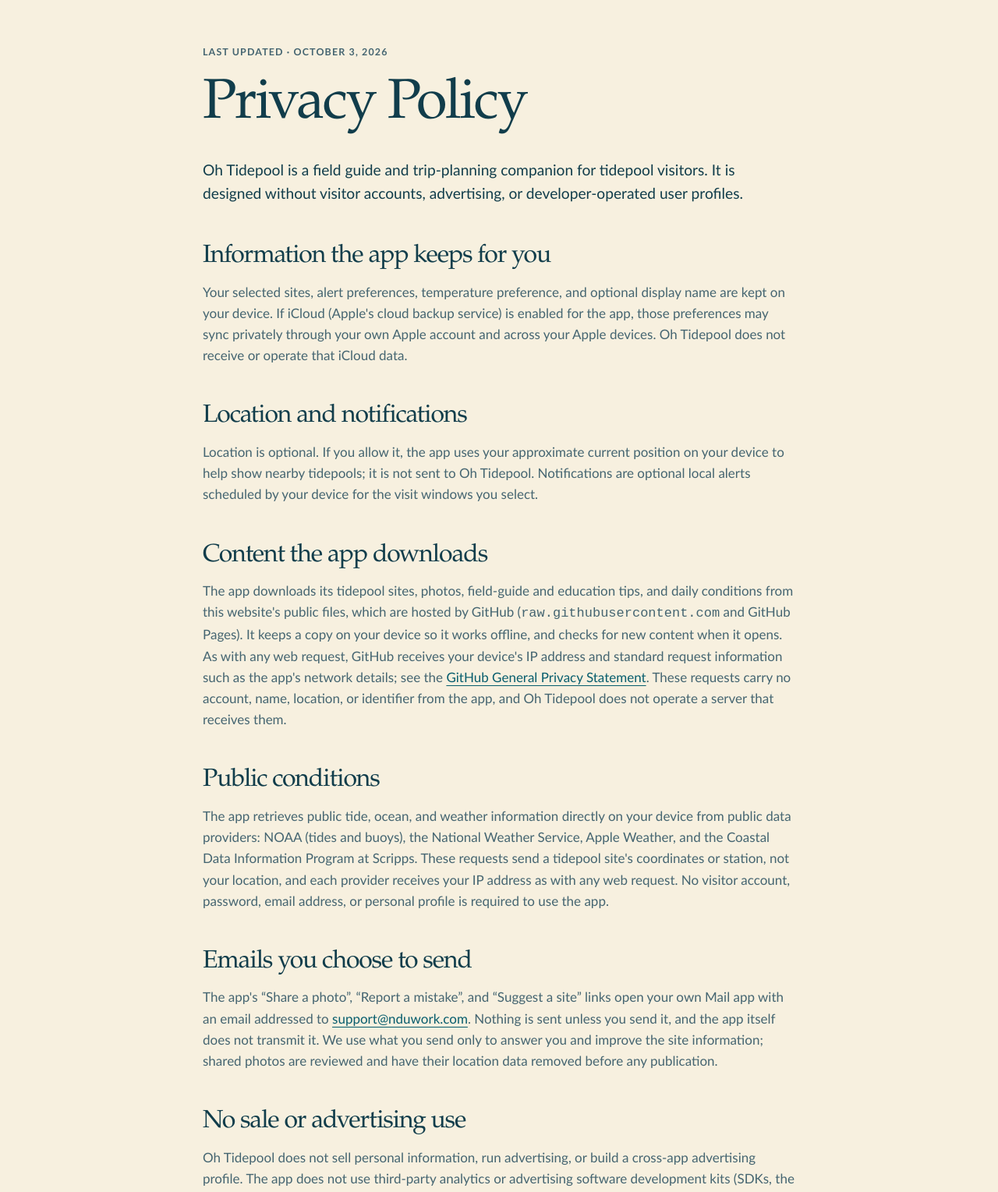
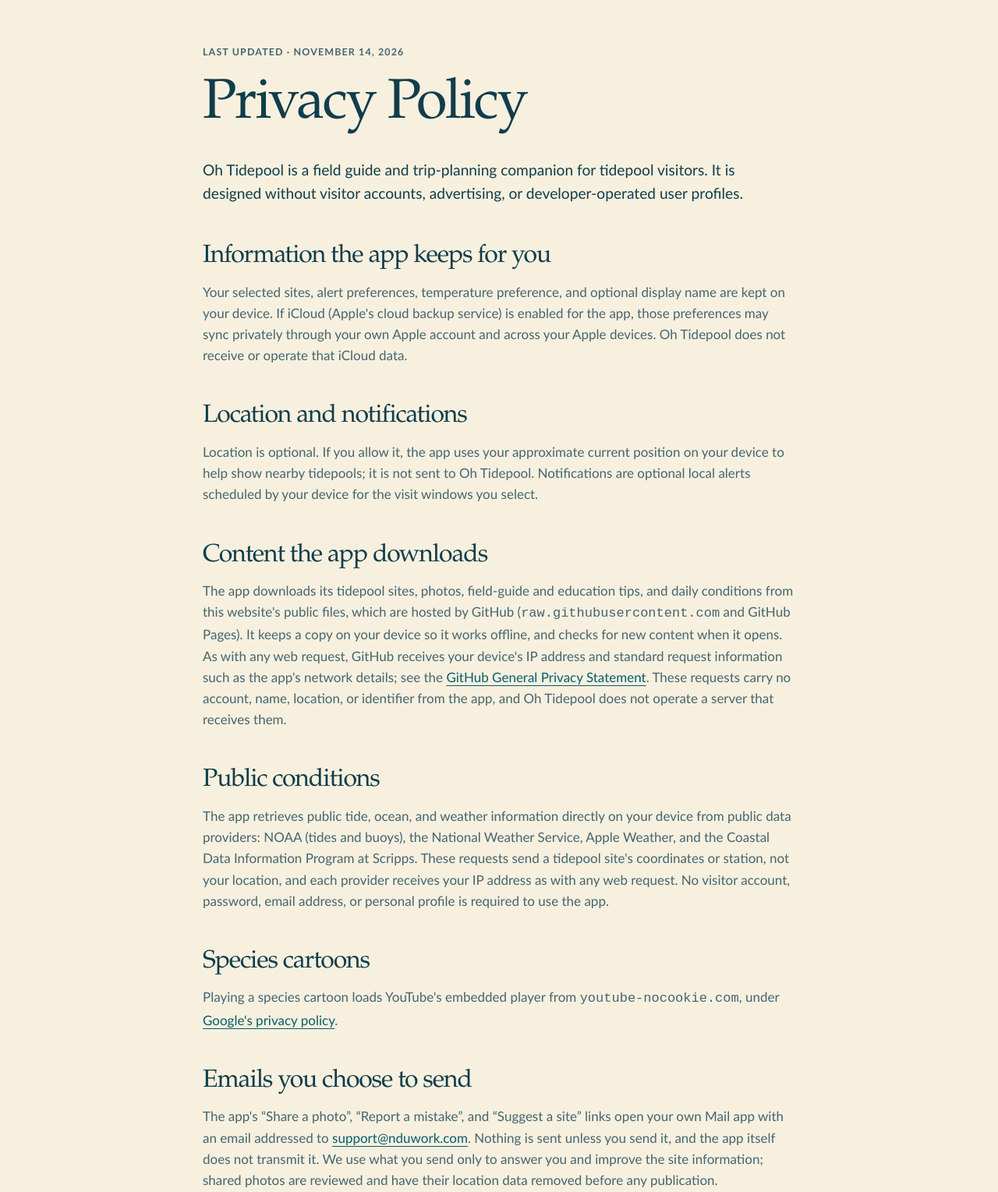
Before and after one commit to nduworker/oh-tidepool-site, a plain HTML site: page privacy.html in a window 1280 px wide. Shown: the part 71-1600 px from the top of the page at 78% size. Drawn offline with Linux system fonts and the light colour scheme.

Commit message:
Privacy: note YouTube's player for species cartoons (#26)
Co-authored-by: Pi <noreply@pi.dev>

```diff
--- a/privacy.html
+++ b/privacy.html
@@ -17,7 +17,7 @@
     </header>
 
     <main class="policy">
-      <p class="eyebrow">LAST UPDATED · OCTOBER 3, 2026</p>
+      <p class="eyebrow">LAST UPDATED · NOVEMBER 14, 2026</p>
       <h1>Privacy Policy</h1>
       <p class="policy-intro">Oh Tidepool is a field guide and trip-planning companion for tidepool visitors. It is designed without visitor accounts, advertising, or developer-operated user profiles.</p>
 
@@ -32,6 +32,9 @@
 
       <h2>Public conditions</h2>
       <p>The app retrieves public tide, ocean, and weather information directly on your device from public data providers: NOAA (tides and buoys), the National Weather Service, Apple Weather, and the Coastal Data Information Program at Scripps. These requests send a tidepool site's coordinates or station, not your location, and each provider receives your IP address as with any web request. No visitor account, password, email address, or personal profile is required to use the app.</p>
+
+      <h2>Species cartoons</h2>
+      <p>Playing a species cartoon loads YouTube's embedded player from <code>youtube-nocookie.com</code>, under <a href="https://policies.google.com/privacy">Google's privacy policy</a>.</p>
 
       <h2>Emails you choose to send</h2>
       <p>The app's “Share a photo”, “Report a mistake”, and “Suggest a site” links open your own Mail app with an email addressed to <a href="mailto:support@nduwork.com">support@nduwork.com</a>. Nothing is sent unless you send it, and the app itself does not transmit it. We use what you send only to answer you and improve the site information; shared photos are reviewed and have their location data removed before any publication.</p>
```
